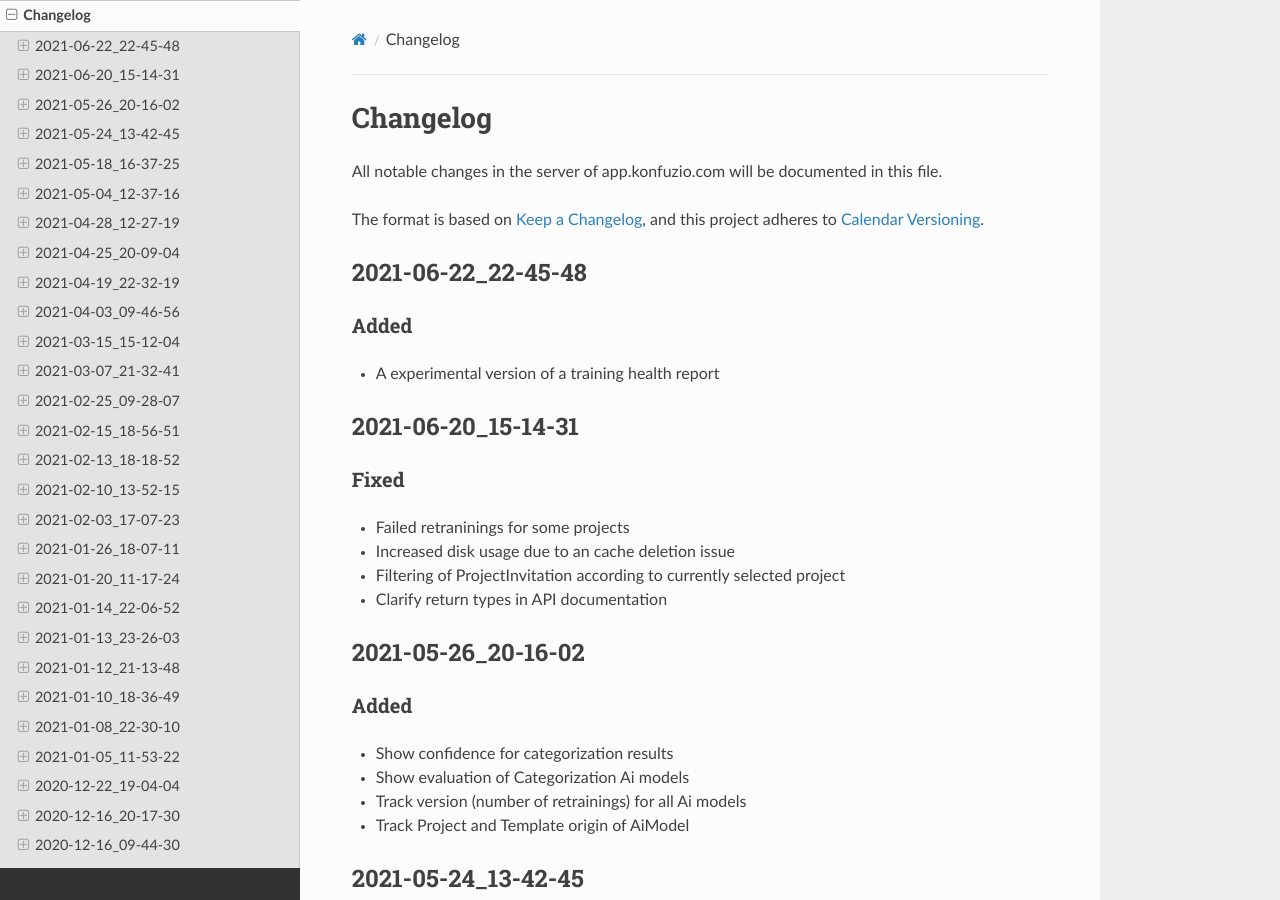
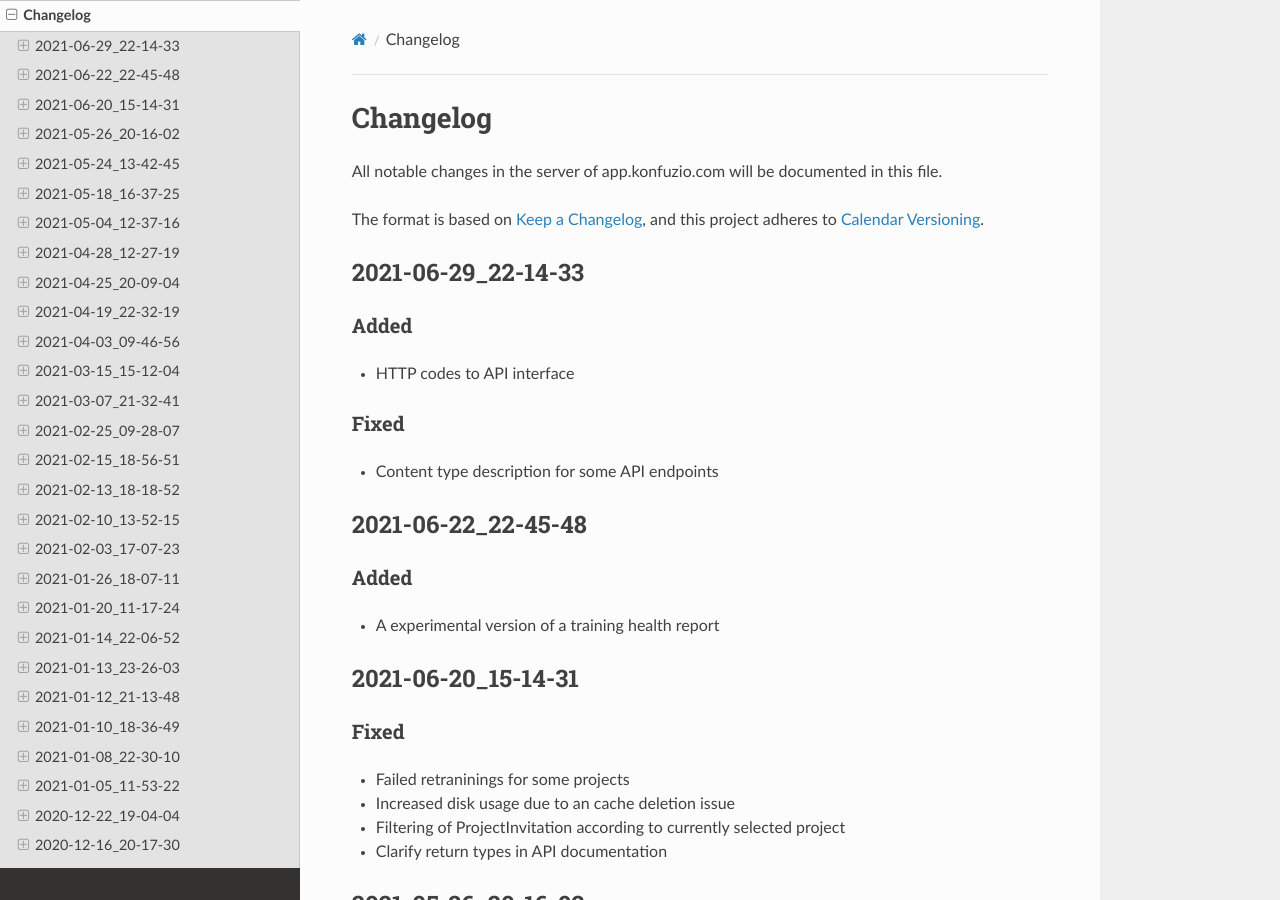
Before and after one commit to konfuzio-ai/konfuzio-sdk, a Sphinx documentation site: the page built from docs/web/changelog_app.md, in a window 1280 px wide and 900 px high. Built offline with Sphinx 7.4.7 and the Read the Docs theme 2.0.0, drawn with Linux system fonts in a browser that asks for light colours.

Commit message:
Update changelog_app.md

```diff
--- a/docs/web/changelog_app.md
+++ b/docs/web/changelog_app.md
@@ -7,6 +7,14 @@ All notable changes in the server of app.konfuzio.com will be documented in this
 
 The format is based on [Keep a Changelog](https://keepachangelog.com/en/1.0.0/),
 and this project adheres to [Calendar Versioning](https://calver.org/overview.html).
+
+## 2021-06-29_22-14-33
+
+### Added
+- HTTP codes to API interface
+
+### Fixed
+- Content type description for some API endpoints
 
 ## 2021-06-22_22-45-48
 
```
